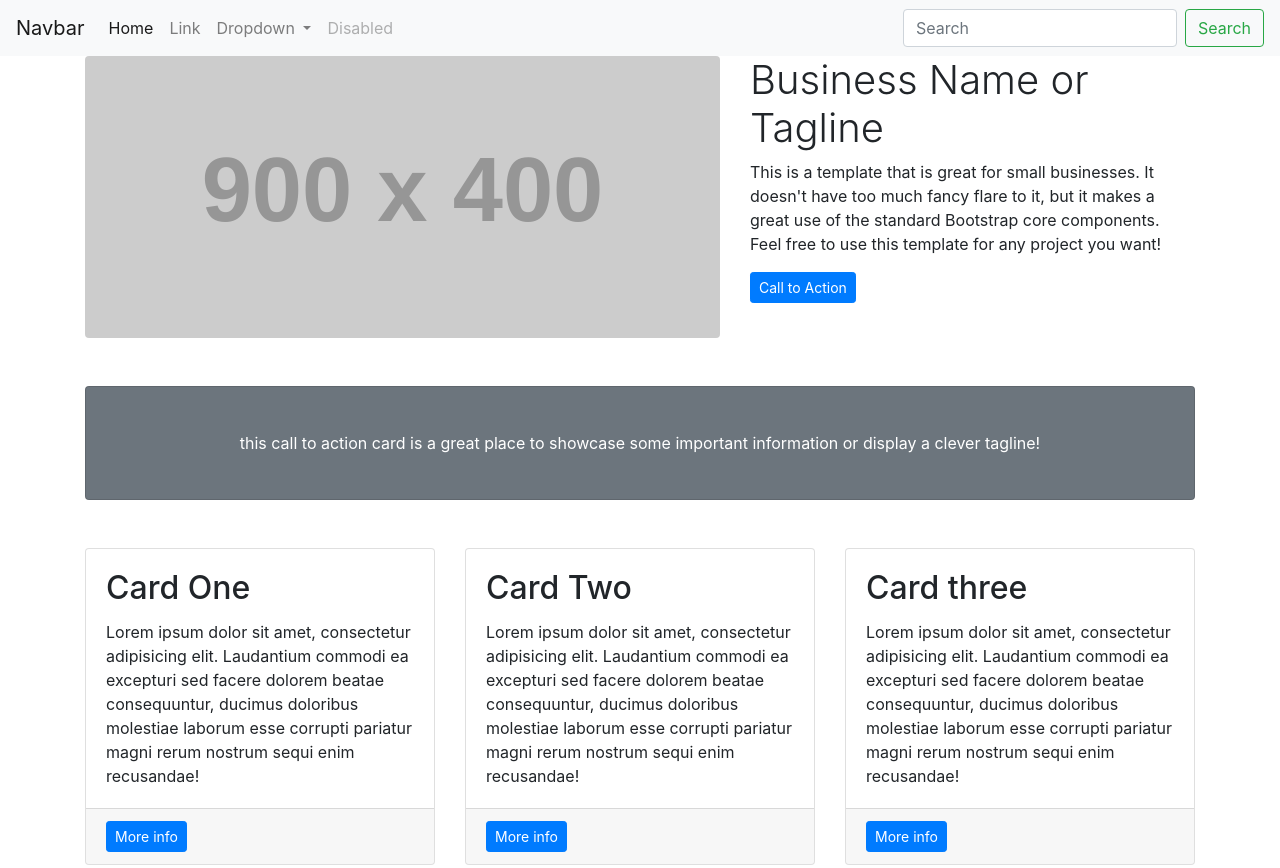
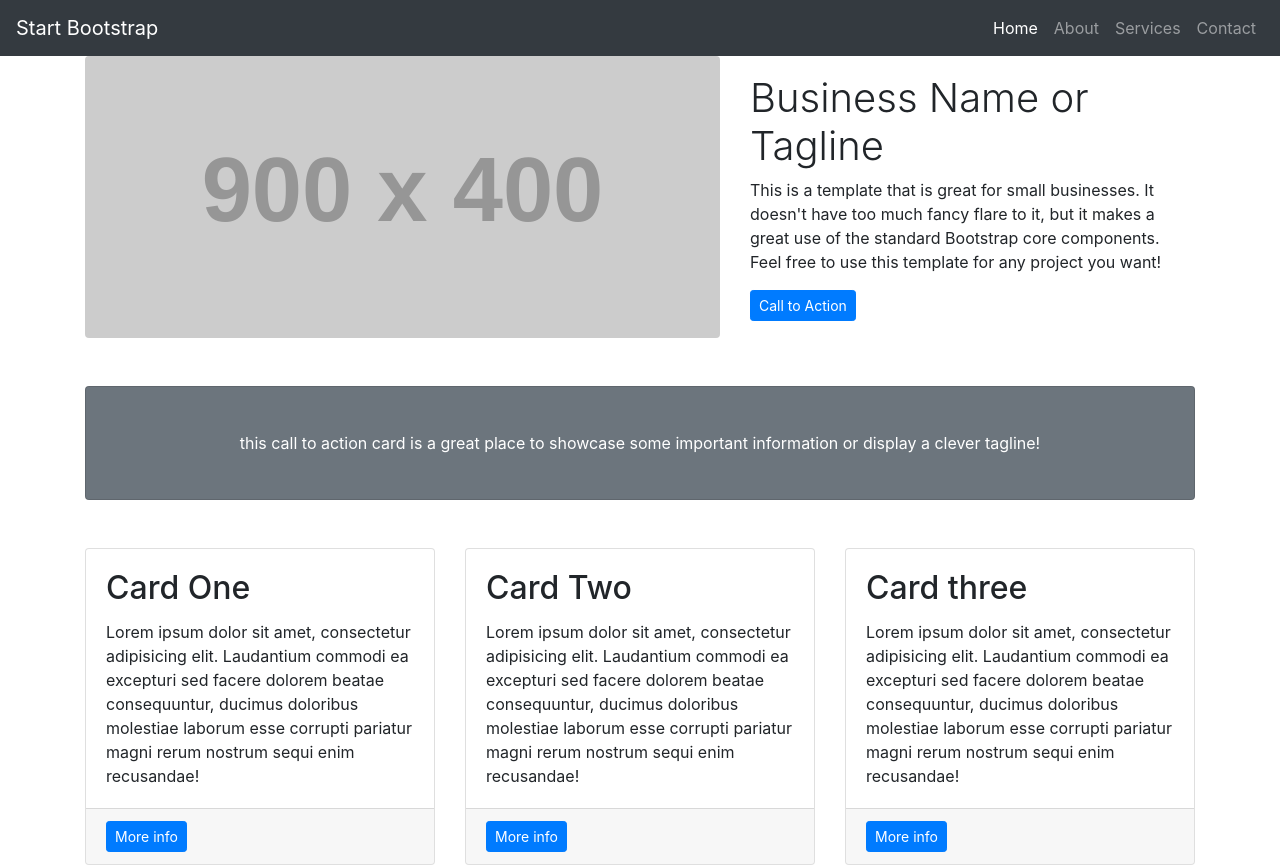
Before and after one commit to dered-dev/pair-programming, a plain HTML site: page index.html in a window 1280 px wide. Shown: the top 868 px of the page. Drawn offline with nearby package versions, Linux system fonts and the light colour scheme; placeholder pictures from the web are drawn by us.

Commit message:
3rd commit

```diff
--- a/assets/css/styles.css
+++ b/assets/css/styles.css
@@ -3,4 +3,5 @@ body{
   padding: 0;
   box-sizing: border-box;
   background-color: #fff;
+  margin-top: 56px;
 }
--- a/index.html
+++ b/index.html
@@ -10,44 +10,32 @@
 </head>
 <body>
 
-  <nav class="navbar navbar-expand-lg navbar-light bg-light">
-    <a class="navbar-brand" href="#">Navbar</a>
+  <nav class="navbar navbar-expand-lg navbar-dark bg-dark fixed-top">
+    <a class="navbar-brand" href="#">Start Bootstrap</a>
     <button class="navbar-toggler" type="button" data-toggle="collapse" data-target="#navbarSupportedContent" aria-controls="navbarSupportedContent" aria-expanded="false" aria-label="Toggle navigation">
       <span class="navbar-toggler-icon"></span>
     </button>
 
     <div class="collapse navbar-collapse" id="navbarSupportedContent">
-      <ul class="navbar-nav mr-auto">
+      <ul class="navbar-nav ml-auto">
         <li class="nav-item active">
           <a class="nav-link" href="#">Home <span class="sr-only">(current)</span></a>
         </li>
         <li class="nav-item">
-          <a class="nav-link" href="#">Link</a>
-        </li>
-        <li class="nav-item dropdown">
-          <a class="nav-link dropdown-toggle" href="#" id="navbarDropdown" role="button" data-toggle="dropdown" aria-haspopup="true" aria-expanded="false">
-            Dropdown
-          </a>
-          <div class="dropdown-menu" aria-labelledby="navbarDropdown">
-            <a class="dropdown-item" href="#">Action</a>
-            <a class="dropdown-item" href="#">Another action</a>
-            <div class="dropdown-divider"></div>
-            <a class="dropdown-item" href="#">Something else here</a>
-          </div>
+          <a class="nav-link" href="#">About</a>
         </li>
         <li class="nav-item">
-          <a class="nav-link disabled" href="#" tabindex="-1" aria-disabled="true">Disabled</a>
+          <a class="nav-link" href="#">Services</a>
+        </li>
+        <li class="nav-item">
+          <a class="nav-link" href="#">Contact</a>
         </li>
       </ul>
-      <form class="form-inline my-2 my-lg-0">
-        <input class="form-control mr-sm-2" type="search" placeholder="Search" aria-label="Search">
-        <button class="btn btn-outline-success my-2 my-sm-0" type="submit">Search</button>
-      </form>
-    </div>
+      </div>
   </nav>
 
-  <div class="container">
-    <div class="row">
+  <div class="container mt-5">
+    <div class="row align-items-center my-5 mt-5">
       <div class="col-lg-7">
         <img src="http://placehold.it/900x400" alt="" class="img-fluid rounded mb-4 mb-lg-0">
       </div>
```
